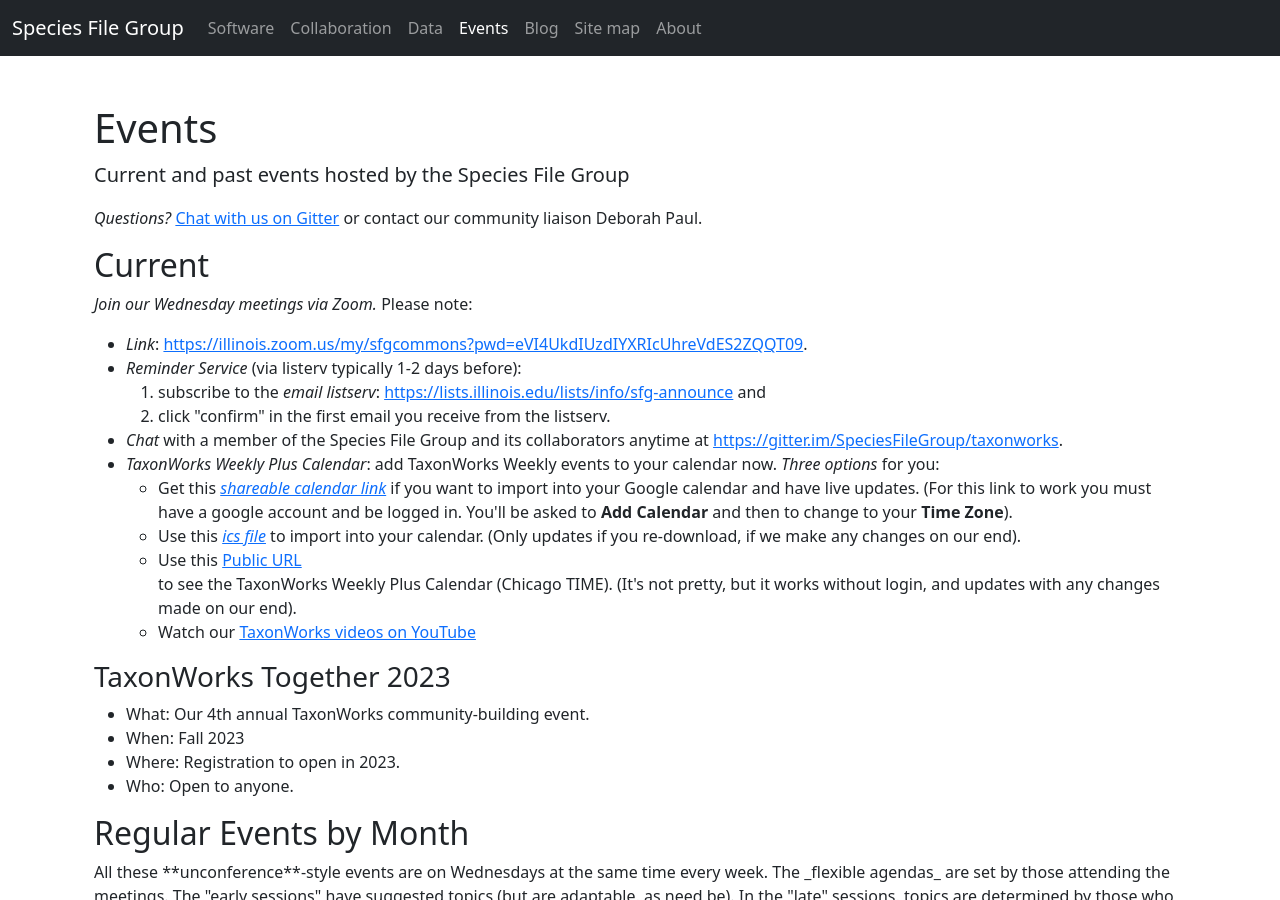
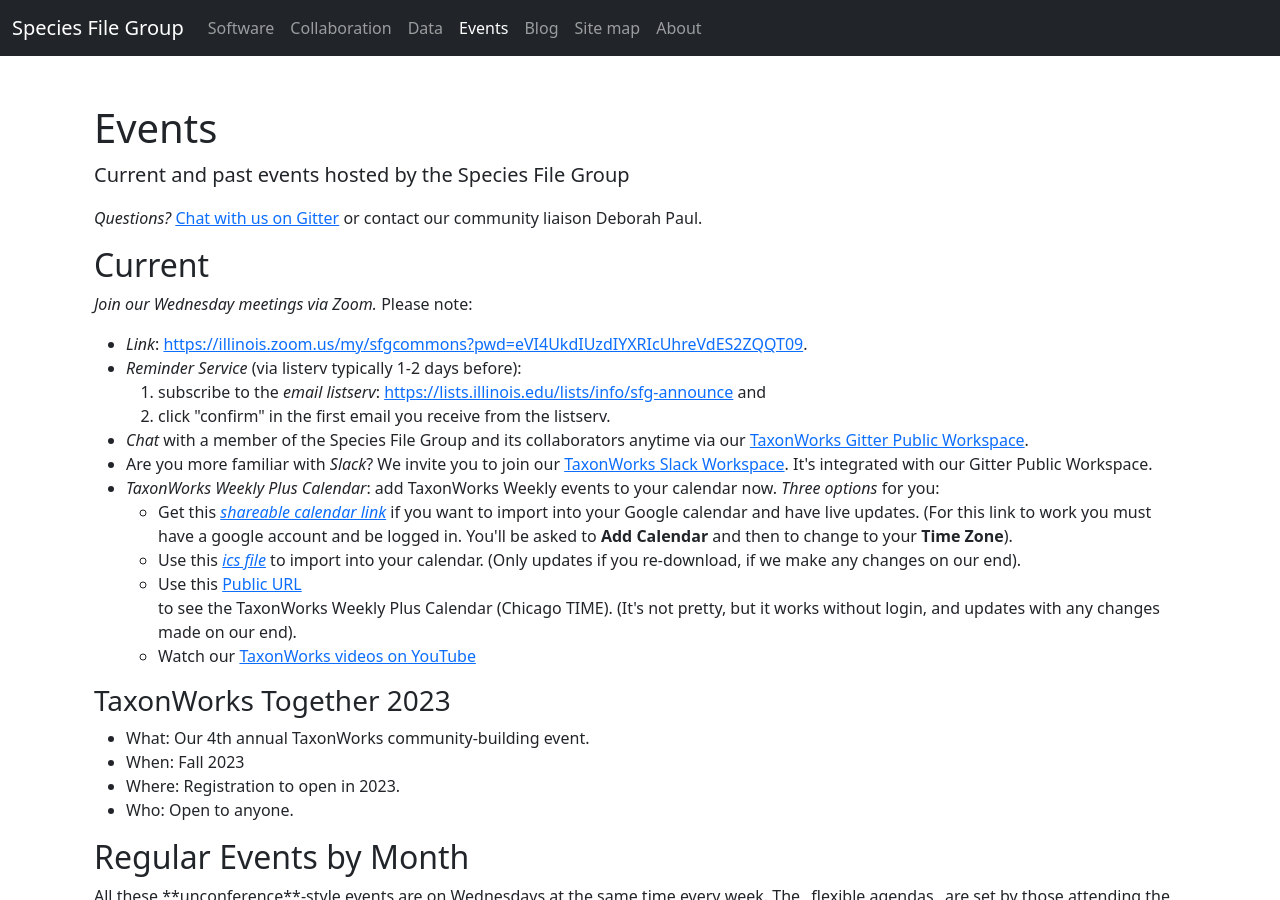
Before and after one commit to pnhogan/speciesfilegroup.github.io, a Jekyll site: the page built from events.html, in a window 1280 px wide and 900 px high. Built offline with Jekyll 4.4.1, drawn with Linux system fonts in a browser that asks for light colours.

Commit message:
changing gitter URL and adding Slack invite URL

```diff
--- a/events.html
+++ b/events.html
@@ -18,7 +18,8 @@
         <li>subscribe to the <em>email listserv</em>: <a href="https://lists.illinois.edu/lists/info/sfg-announce">https://lists.illinois.edu/lists/info/sfg-announce</a> and</li>
         <li>click "confirm" in the first email you receive from the listserv.</li>
       </ol>
-      <li><em>Chat</em> with a member of the Species File Group and its collaborators anytime at <a href="https://gitter.im/SpeciesFileGroup/taxonworks">https://gitter.im/SpeciesFileGroup/taxonworks</a>.
+      <li><em>Chat</em> with a member of the Species File Group and its collaborators anytime via our <a href="https://matrix.to/#/#taxonworks:gitter.im">TaxonWorks Gitter Public Workspace</a>.
+      <li>Are you more familiar with <em>Slack</em>? We invite you to join our <a href="https://join.slack.com/t/taxonworks/shared_invite/zt-1pnnvq3dc-4b685~M8gssOCR2Yk956Ng">TaxonWorks Slack Workspace</a>. It's integrated with our Gitter Public Workspace.</li>
       <li><em>TaxonWorks Weekly Plus Calendar</em>: add TaxonWorks Weekly events to your calendar now. <em>Three options</em> for you:</li>
         <ul>
           <li>Get this <em><a href="https://calendar.google.com/calendar/u/0?cid=ZHQxaDQxdTRkdjd2c2VsN2lvYnJkcG1zNThAZ3JvdXAuY2FsZW5kYXIuZ29vZ2xlLmNvbQ">
```
